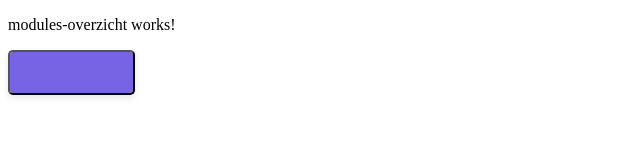
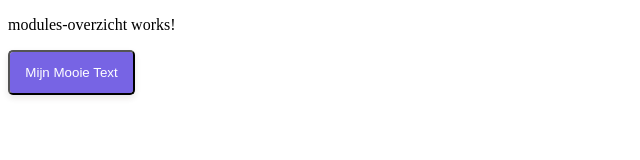
Before and after one commit to JoeriVosje/fe-pim-pam-programmeur, an Angular app: page / in a window 1280 px wide. Shown: the top 160 px of the page, without its empty margins (0-640 px from the left). Built offline with nearby package versions, Linux system fonts and the light colour scheme.

Commit message:
Add button text

```diff
--- a/src/app/admin-modules/admin-modules.component.html
+++ b/src/app/admin-modules/admin-modules.component.html
@@ -1,2 +1,2 @@
 <modules-overzicht></modules-overzicht>
-<app-button></app-button>
+<app-button>Mijn Mooie Text</app-button>
--- a/src/app/ppp-components/button/button.component.html
+++ b/src/app/ppp-components/button/button.component.html
@@ -1 +1,3 @@
-<button type="button">{{ buttonText }}</button>
+<button type="button" (click)="onClick()">
+  <ng-content></ng-content>
+</button>
--- a/src/app/ppp-components/button/button.component.ts
+++ b/src/app/ppp-components/button/button.component.ts
@@ -1,18 +1,18 @@
-import { Component, Input, OnInit } from '@angular/core';
+import { Component, EventEmitter, Input, Output } from '@angular/core';
 
 @Component({
   selector: 'app-button',
   templateUrl: './button.component.html',
   styleUrls: ['./button.component.css']
 })
-export class ButtonComponent implements OnInit {
-  @Input()
-  customTitle: string;
+export class ButtonComponent {
+
+  @Output()
+  clicked = new EventEmitter<void>();
 
   constructor() { }
 
-  ngOnInit(): void {
-    // set the button text
+  onClick(): void {
+    this.clicked.emit();
   }
-
 }
```
Also changed, not shown: 1 other file (tests, documents, lock files or other folders).
